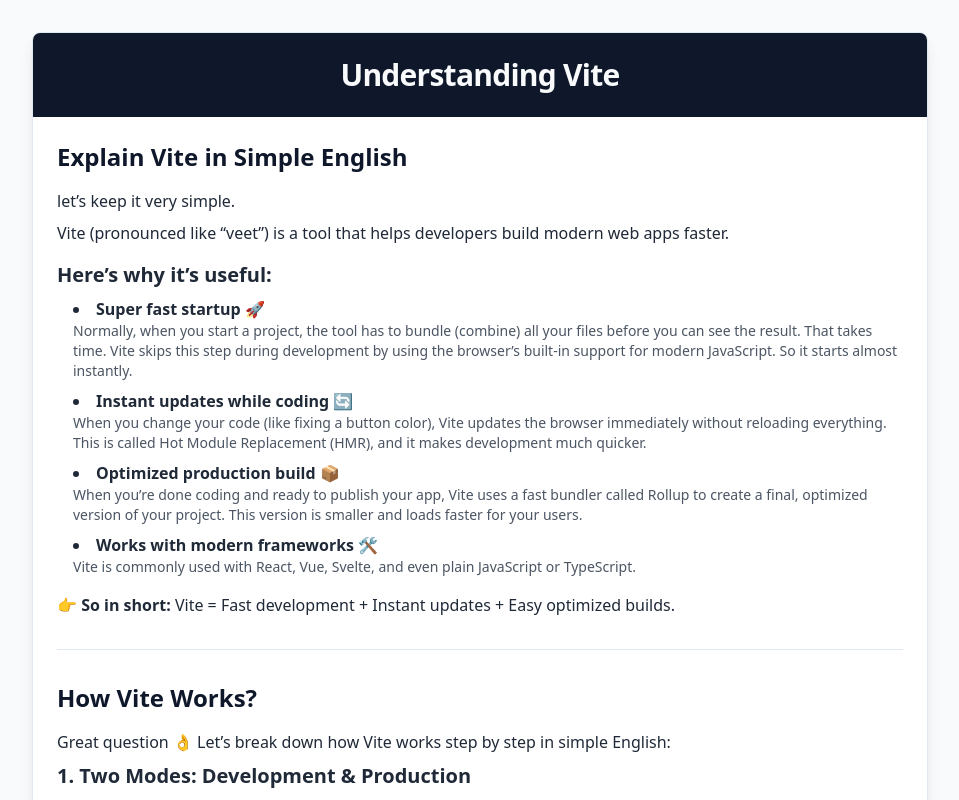
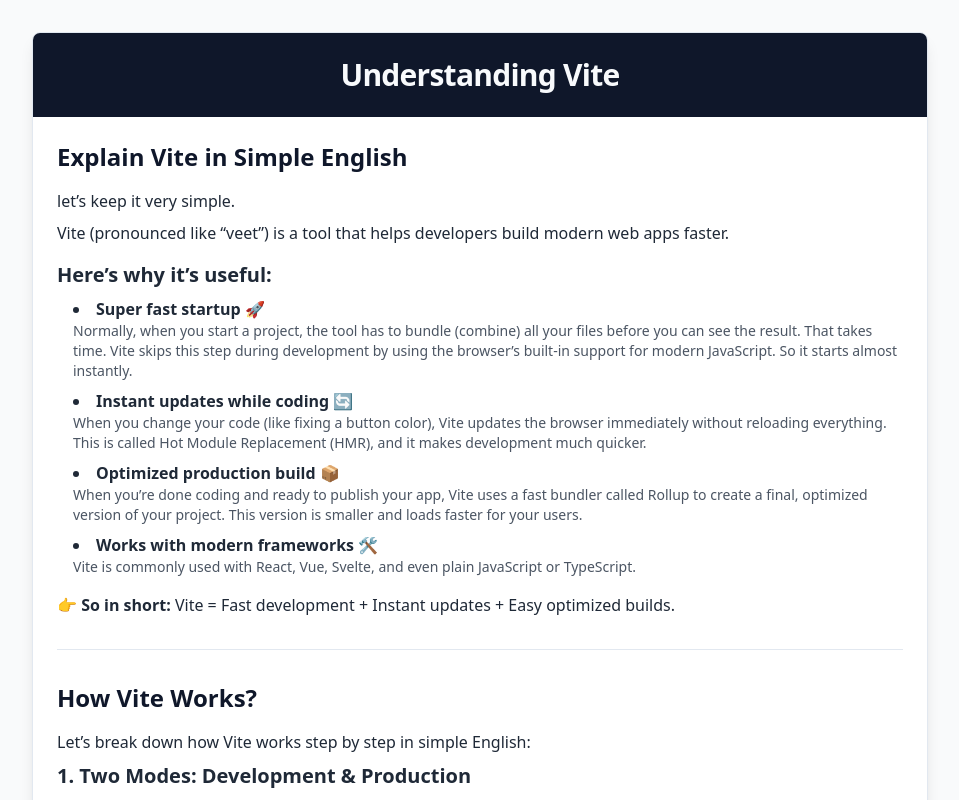
Before and after one commit to pavankm327/front-end-tools, a React (Vite) app: page /vite-explanation in a window 1280 px wide. Shown: the top 800 px of the page, without its empty margins (160-1119 px from the left). Built offline with nearby package versions, Linux system fonts and the light colour scheme.

Commit message:
Updated src/pages/ViteExplanation.tsx

```diff
--- a/src/pages/ViteExplanation.tsx
+++ b/src/pages/ViteExplanation.tsx
@@ -42,7 +42,7 @@ const ViteExplanation = () => {
 
           <section>
             <h2 className="text-2xl font-bold mb-4 text-primary dark:text-primary-foreground">How Vite Works?</h2>
-            <p className="mb-2">Great question 👌 Let’s break down how Vite works step by step in simple English:</p>
+            <p className="mb-2">Let’s break down how Vite works step by step in simple English:</p>
             <h3 className="text-xl font-semibold mb-2">1. Two Modes: Development & Production</h3>
             <p className="mb-4">Vite behaves differently when you are coding (development) vs when you are ready to deploy (production).</p>
 
```
